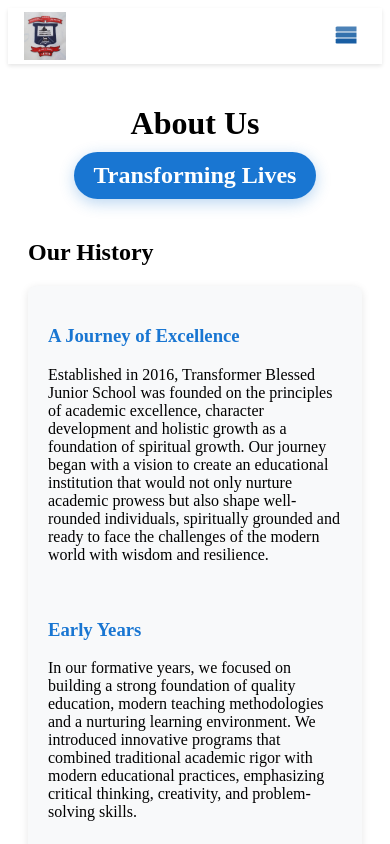
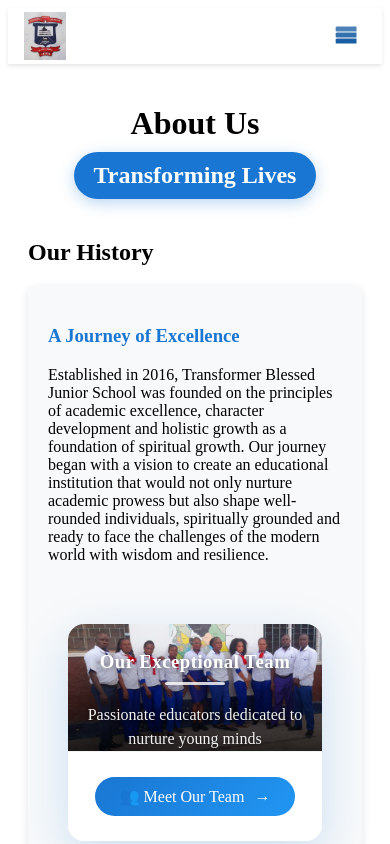
Before and after one commit to elly-design/tbjs-system, a React (Vite) app: page /about in a window 390 px wide. Shown: the top 844 px of the page. Built offline with nearby package versions, Linux system fonts and the light colour scheme.

Commit message:
Enhance staff section with responsive design and new uniform image

```diff
--- a/src/pages/About.jsx
+++ b/src/pages/About.jsx
@@ -38,6 +38,120 @@
           <div>
             <h3 style={{ color: '#1976d2' }}>A Journey of Excellence</h3>
             <p>Established in 2016, Transformer Blessed Junior School was founded on the principles of academic excellence, character development and holistic growth as a foundation of spiritual growth. Our journey began with a vision to create an educational institution that would not only nurture academic prowess but also shape well-rounded individuals, spiritually grounded and ready to face the challenges of the modern world with wisdom and resilience.</p>
+
+            <div style={{
+              margin: '60px auto',
+              maxWidth: '1000px',
+              position: 'relative',
+              padding: '0 20px'
+            }}>
+              <div style={{
+                background: 'white',
+                borderRadius: '16px',
+                overflow: 'hidden',
+                boxShadow: '0 15px 50px rgba(25, 118, 210, 0.2)',
+                transition: 'all 0.4s ease',
+                '&:hover': {
+                  transform: 'translateY(-5px)',
+                  boxShadow: '0 20px 60px rgba(25, 118, 210, 0.3)'
+                }
+              }}>
+                <div style={{
+                  position: 'relative',
+                  paddingBottom: '50%',
+                  overflow: 'hidden'
+                }}>
+                  <img
+                    src="/uniform.jpeg"
+                    alt="Our Dedicated Staff"
+                    style={{
+                      position: 'absolute',
+                      top: 0,
+                      left: 0,
+                      width: '100%',
+                      height: '100%',
+                      objectFit: 'cover',
+                      transition: 'transform 0.8s ease',
+                      '&:hover': {
+                        transform: 'scale(1.05)'
+                      }
+                    }}
+                  />
+                  <div style={{
+                    position: 'absolute',
+                    bottom: 0,
+                    left: 0,
+                    right: 0,
+                    background: 'linear-gradient(transparent, rgba(0,0,0,0.8))',
+                    padding: { xs: '15px 20px', sm: '20px 30px', md: '25px 40px' },
+                    color: 'white',
+                    textAlign: 'center',
+                    display: 'flex',
+                    flexDirection: 'column',
+                    justifyContent: 'flex-end',
+                    minHeight: '50%',
+                    boxSizing: 'border-box'
+                  }}>
+                    <h3 style={{
+                      margin: '0 0 8px 0',
+                      fontSize: { xs: '1.4rem', sm: '1.6rem', md: '1.8rem' },
+                      fontWeight: '700',
+                      textShadow: '0 2px 6px rgba(0,0,0,0.6)',
+                      lineHeight: '1.2',
+                      letterSpacing: '0.5px'
+                    }}>
+                      Our Exceptional Team
+                    </h3>
+                    <div style={{
+                      width: '60px',
+                      height: '3px',
+                      background: 'rgba(255,255,255,0.8)',
+                      margin: '0 auto 10px',
+                      borderRadius: '3px'
+                    }} />
+                    <p style={{
+                      margin: '8px 0 0 0',
+                      fontSize: { xs: '0.95rem', sm: '1.05rem', md: '1.1rem' },
+                      opacity: '0.95',
+                      maxWidth: '700px',
+                      marginLeft: 'auto',
+                      marginRight: 'auto',
+                      lineHeight: '1.5',
+                      textShadow: '0 1px 3px rgba(0,0,0,0.5)',
+                      fontWeight: '400'
+                    }}>
+                      Passionate educators dedicated to nurture young minds
+                    </p>
+                  </div>
+                </div>
+
+                <div style={{
+                  padding: '25px',
+                  background: 'white',
+                  textAlign: 'center',
+                  borderTop: '1px solid rgba(0,0,0,0.05)'
+                }}>
+                  <div style={{
+                    display: 'inline-flex',
+                    alignItems: 'center',
+                    padding: '10px 25px',
+                    background: 'linear-gradient(135deg, #1976d2, #2196f3)',
+                    color: 'white',
+                    borderRadius: '50px',
+                    fontWeight: '500',
+                    cursor: 'pointer',
+                    transition: 'all 0.3s ease',
+                    '&:hover': {
+                      transform: 'translateY(-2px)',
+                      boxShadow: '0 5px 15px rgba(25, 118, 210, 0.3)'
+                    }
+                  }}>
+                    👥 Meet Our Team
+                    <span style={{ marginLeft: '10px' }}>→</span>
+                  </div>
+                </div>
+              </div>
+            </div>
           </div>
 
           <div>
```
Also changed, not shown: public/uniform.jpeg (added).
